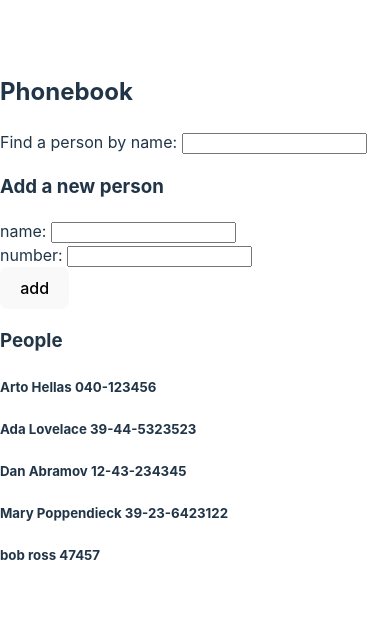
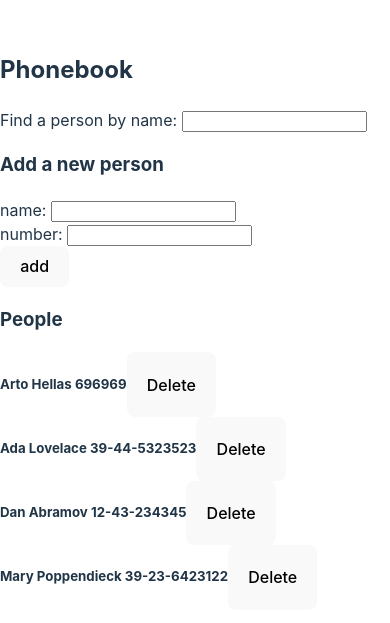
Before and after one commit to Casssb/fullstackopen, a React (Vite) app in the folder part2/phonebook/: page / in a window 390 px wide. Shown: the part 101-724 px from the top of the page. Built offline with nearby package versions, Linux system fonts and the light colour scheme; data requests are answered from the project's data file.

Commit message:
add logic for delete and put requests in phonebook app

```diff
--- a/part2/phonebook/db.json
+++ b/part2/phonebook/db.json
@@ -2,7 +2,7 @@
   "persons": [
     {
       "name": "Arto Hellas",
-      "number": "040-123456",
+      "number": "696969",
       "id": 1
     },
     {
@@ -19,11 +19,6 @@
       "name": "Mary Poppendieck",
       "number": "39-23-6423122",
       "id": 4
-    },
-    {
-      "name": "bob ross",
-      "number": 47457,
-      "id": 5
     }
   ]
 }
--- a/part2/phonebook/src/App.tsx
+++ b/part2/phonebook/src/App.tsx
@@ -7,7 +7,7 @@ import Services from './components/Services';
 export interface Person {
   name: string;
   number: number | null;
-  id: number;
+  id?: number;
 }
 
 const App = () => {
@@ -21,24 +21,63 @@ const App = () => {
   const addPerson = (e: SyntheticEvent) => {
     e.preventDefault();
     setError('');
+
+    // If there is nothing in the naem input
     if (!newName.length) {
       setError('Please enter a name');
       return;
     }
+
+    // If there is nothing in the number input
     if (!newNumber) {
       setError('Please enter a number');
       return;
     }
-    if (persons.some((person) => person.name === newName)) {
+
+    // If the inputted name matches a name stored in state
+    if (
+      persons.some(
+        (person) => person.name.toLowerCase() === newName.toLowerCase()
+      )
+    ) {
       setError(`${newName} is already in the phonebook`);
-      alert(`${newName} is already in the phonebook`);
+
+      // Confirm if the user wants to update the number matching the name entered
+      if (
+        confirm(
+          `${newName} is already in the phonebook, replace the old number with a new one?`
+        )
+      ) {
+        const [personToUpdate] = persons.filter(
+          (person) => person.name.toLowerCase() === newName.toLowerCase()
+        );
+
+        // Call the service which updates the number on the server
+        void Services.updatePerson(personToUpdate, newNumber)
+
+        // Use map to create a new array replacing the duplicate number in the object matching the name
+        setPersons(
+          persons.map((person) => {
+            if (person.name.toLowerCase() === newName.toLowerCase()) {
+              return {
+                ...person,
+                number: Number(newNumber),
+              };
+            } else {
+              return person;
+            }
+          })
+        );
+      }
+      setNewName('');
+      setNewNumber('');
       return;
     }
-    const newPerson = { name: newName, number: Number(newNumber), id: persons.length + 1 }
-    void Services.createPerson(newPerson)
-    setPersons([...persons, newPerson])
+    const newPerson = { name: newName, number: Number(newNumber) };
+    void Services.createPerson(newPerson);
+    setPersons([...persons, newPerson]);
     setNewName('');
-    setNewNumber('')
+    setNewNumber('');
   };
 
   const filterByName = (e: SyntheticEvent) => {
@@ -51,6 +90,13 @@ const App = () => {
     setFilteredPersons(filteredPeople);
   };
 
+  const handleDelete = (e: SyntheticEvent, id: number, name: string): void => {
+    e.preventDefault();
+    if (window.confirm(`Delete ${name}?`)) {
+      void Services.deletePerson(id);
+      setPersons(persons.filter((person) => person.id !== id));
+    }
+  };
 
   useEffect(() => {
     void Services.getPersons(setPersons);
@@ -69,8 +115,20 @@ const App = () => {
       />
       <h3>People</h3>
       {!filteredPersons.length
-        ? persons.map((person) => <PersonDisplay key={person.id} person={person} />)
-        : filteredPersons.map((person) => <PersonDisplay key={person.id} person={person} />)}
+        ? persons.map((person) => (
+            <PersonDisplay
+              key={person.id}
+              person={person}
+              handleDelete={handleDelete}
+            />
+          ))
+        : filteredPersons.map((person) => (
+            <PersonDisplay
+              key={person.id}
+              person={person}
+              handleDelete={handleDelete}
+            />
+          ))}
       {error && <p>{error}</p>}
     </div>
   );
--- a/part2/phonebook/src/components/PersonDisplay.tsx
+++ b/part2/phonebook/src/components/PersonDisplay.tsx
@@ -1,15 +1,18 @@
+import { SyntheticEvent } from 'react';
 import { Person } from '../App';
 
 interface Props {
   person: Person;
+  handleDelete(e: SyntheticEvent,id: number, name: string): void
 }
 
-const PersonDisplay = ({ person }: Props) => {
+const PersonDisplay = ({ person, handleDelete }: Props) => {
   return (
-    <div key={person.id}>
+    <div className='person' key={person.id}>
       <h5>
         {person.name} {person.number}
       </h5>
+      <button onClick={(e) => handleDelete(e, Number(person.id), person.name)}>Delete</button>
     </div>
   );
 };
--- a/part2/phonebook/src/components/Services.ts
+++ b/part2/phonebook/src/components/Services.ts
@@ -23,7 +23,33 @@ const createPerson = async (person: Person) => {
   }
 };
 
+const updatePerson =async (person: Person, newNumber: string) => {
+  const updatedPerson = {
+    ...person,
+    number: newNumber
+  }
+  try {
+    const request = await axios.put(`${url}/${person.id!}`, updatedPerson)
+    const response = request.data as Person
+    console.log(response)
+  } catch (error) {
+    console.log(error)
+  }
+}
+
+const deletePerson =async (id: number) => {
+  try {
+    const request = await axios.delete(`${url}/${id}`)
+    const response = request.data as Person
+    console.log(response)
+  } catch (error) {
+    console.log(error)
+  }
+}
+
 export default {
   getPersons,
-  createPerson
+  createPerson,
+  updatePerson,
+  deletePerson
 };
--- a/part2/phonebook/src/index.css
+++ b/part2/phonebook/src/index.css
@@ -55,6 +55,10 @@ button:focus-visible {
   outline: 4px auto -webkit-focus-ring-color;
 }
 
+.person {
+  display: flex;
+}
+
 @media (prefers-color-scheme: light) {
   :root {
     color: #213547;
```
